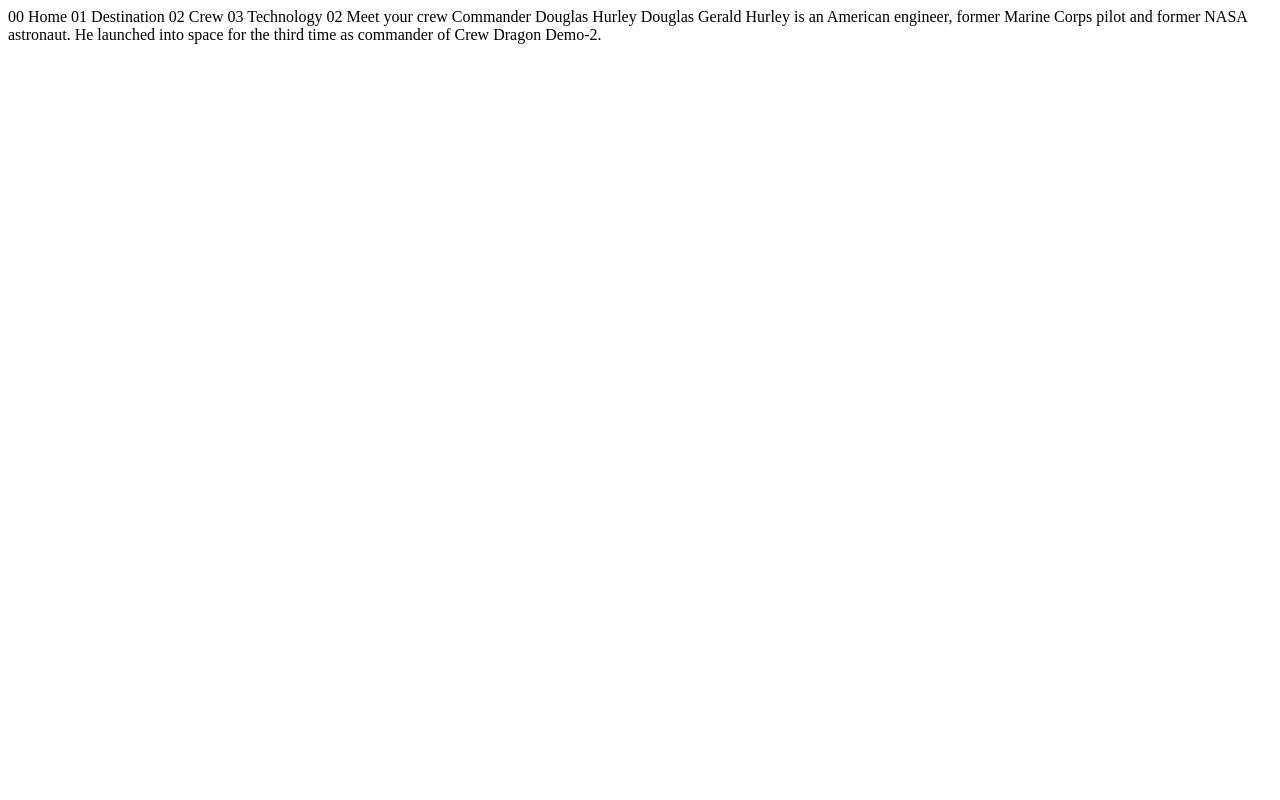
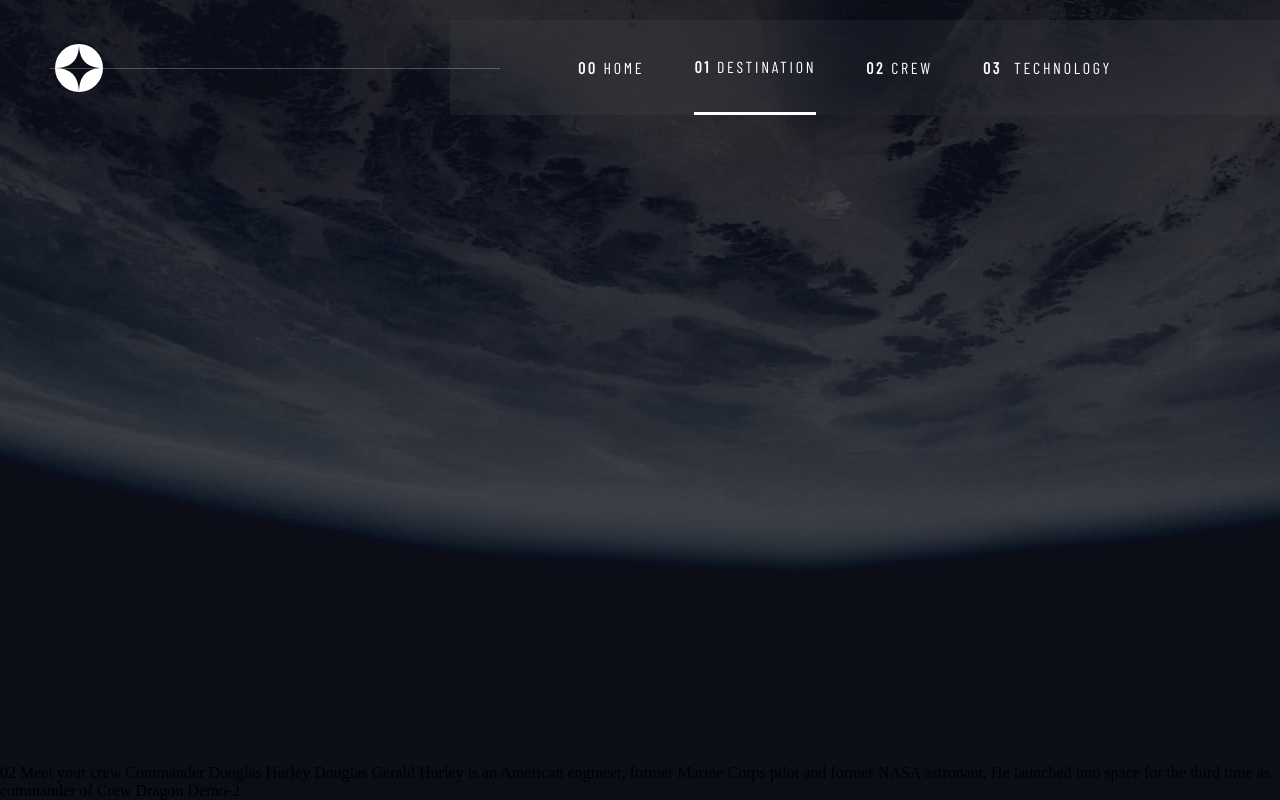
Before and after one commit to UtopicUnicorn995/FM-SpaceStation-tour, a plain HTML site: page starter-code/crew-commander.html in a window 1280 px wide. Drawn offline with nearby package versions, Linux system fonts and the light colour scheme; a web font is replaced by a local one.

Commit message:
space-tourism: modified css and added crews page

```diff
--- a/starter-code/crew-commander.html
+++ b/starter-code/crew-commander.html
@@ -7,13 +7,34 @@
   <link rel="icon" type="image/png" sizes="32x32" href="./assets/favicon-32x32.png">
 
   <title>Frontend Mentor | Space tourism website</title>
+  <link rel="stylesheet" href="style.css">
 </head>
-<body>
-
-  00 Home
-  01 Destination
-  02 Crew
-  03 Technology
+<body id="crews">
+  <header>
+    <img class="icon" src="./assets/shared/logo.svg" alt="" />
+    <img class="d-none" src="./assets/shared/icon-hamburger.svg" alt="" />
+    <nav class="">
+      <div class="line"></div>
+      <ul>
+        <li class="nav-text">
+          <a href="./index.html"> <span class="nav-number">00</span> Home </a>
+        </li>
+        <li class="nav-text nav-active">
+          <a href="./destination-moon.html">
+            <span class="nav-number">01</span> Destination
+          </a>
+        </li>
+        <li class="nav-text">
+          <a href="./crew-commander.html">
+            <span class="nav-number">02</span> Crew
+          </a>
+        </li>
+        <li class="nav-text">
+          <span class="nav-number">03</span> Technology
+        </li>
+      </ul>
+    </nav>
+  </header>
 
   02 Meet your crew
 
--- a/starter-code/style.css
+++ b/starter-code/style.css
@@ -112,11 +112,14 @@ body#planet {
   background-image: url(./assets/destination/background-destination-desktop.jpg);
 }
 
+body#crews{
+  background-image: url(./assets/crew/background-crew-desktop.jpg);
+}
+
 body {
   background-position: center;
   background-repeat: no-repeat;
   background-size: cover;
-  padding: 40px 0;
   height: 100%;
   min-height: 100vh;
   overflow: hidden;
@@ -203,7 +206,11 @@ header nav ul li.nav-active {
   padding: 0 160px;
   height: 100%;
   position: relative;
-  margin-bottom: 56px;
+  margin-bottom: 96px;
+}
+
+#planet main{
+  margin-bottom: 40px;
 }
 
 main {
```
